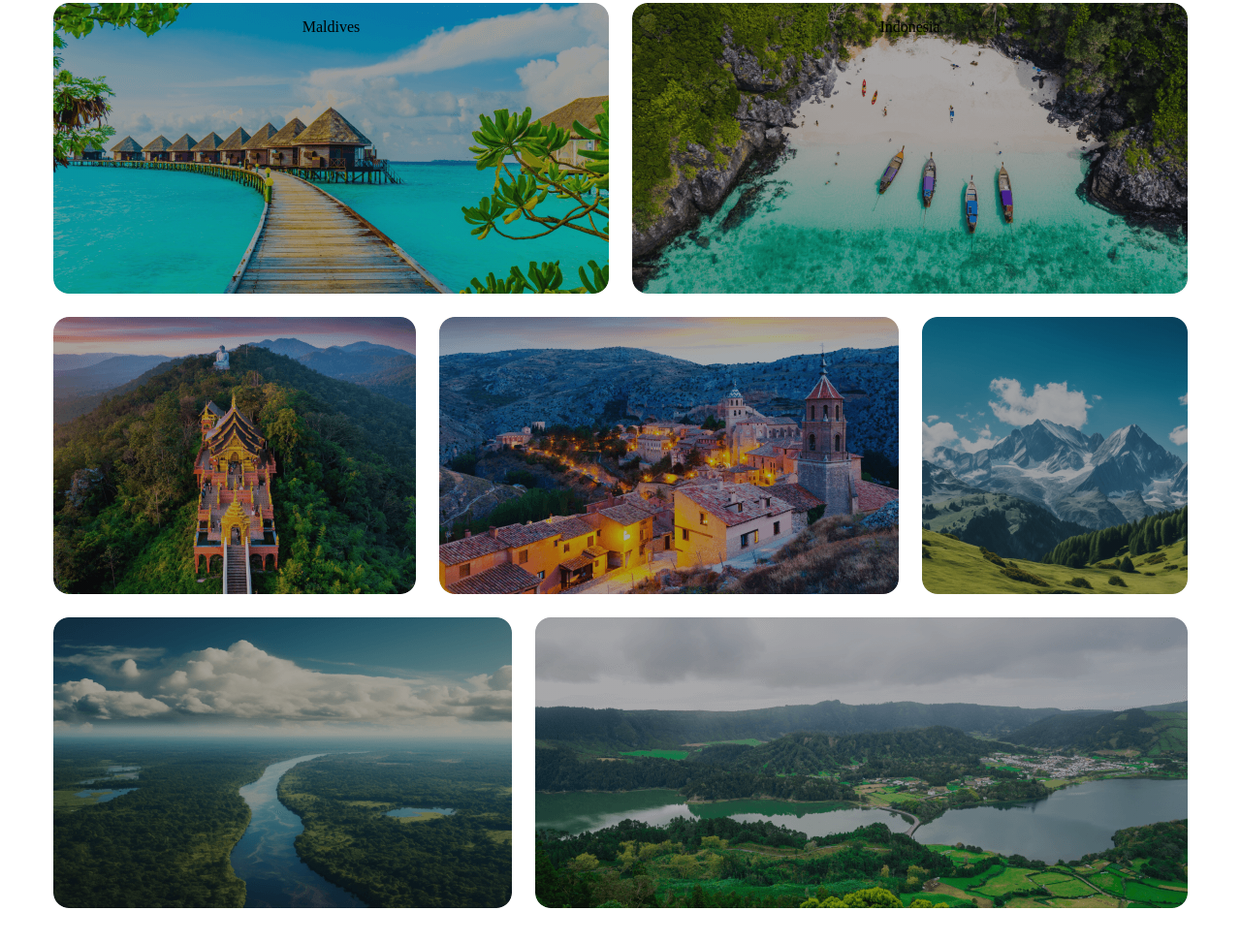
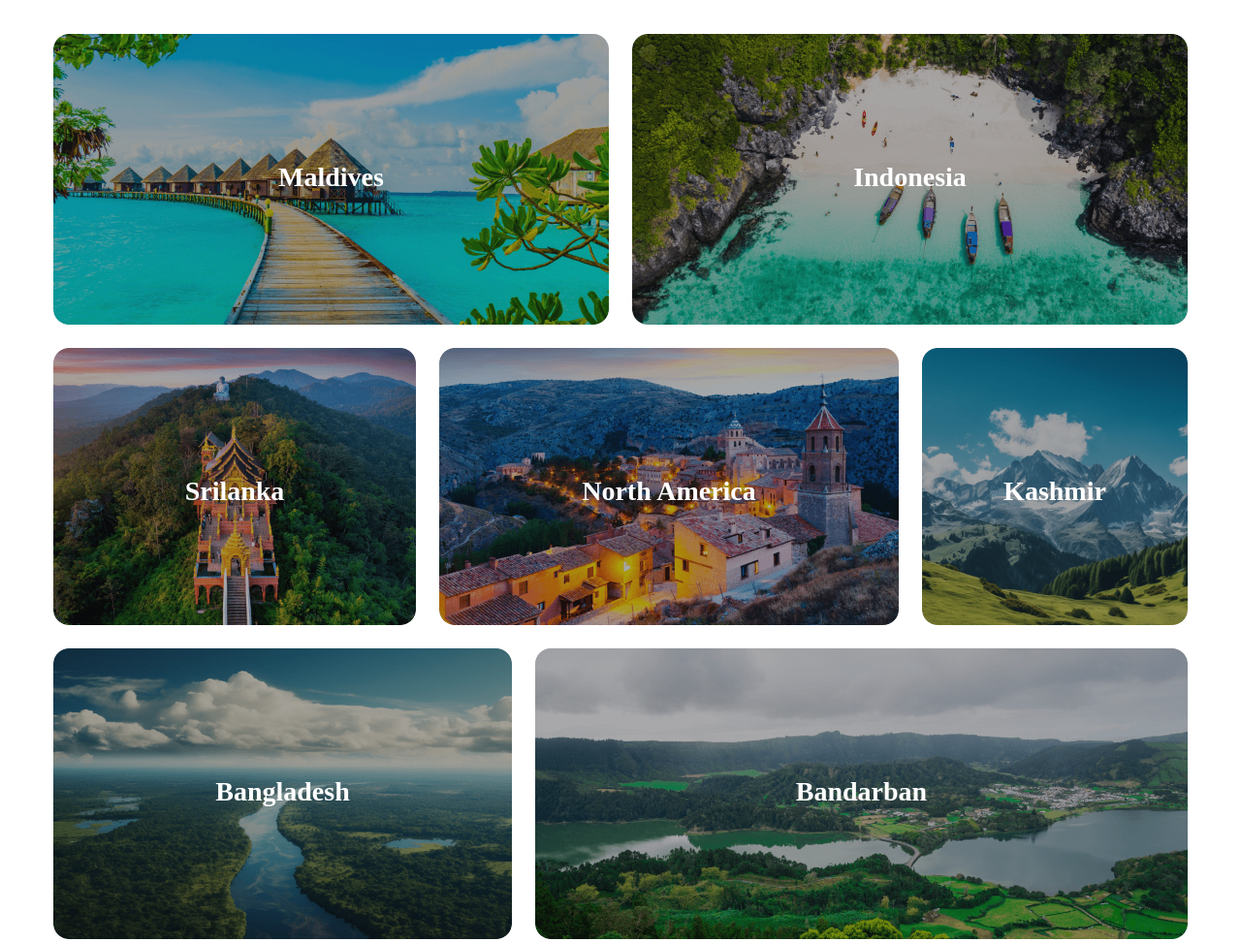
Before and after one commit to rakibulhasanme09/b9-a2-luxury-travel, a plain HTML site: page index.html in a window 1280 px wide. Shown: the part 1517-2489 px from the top of the page at 97% size. Drawn offline with Linux system fonts and the light colour scheme.

Commit message:
sec 2 done

```diff
--- a/index.html
+++ b/index.html
@@ -92,21 +92,21 @@
 
                 <div class="second-row">
                     <div class="image" id="image-3">
-                        <p class="place"></p>
+                        <p class="place">Srilanka</p>
                     </div>
                     <div class="image" id="image-4">
-                        <p class="place"></p>
+                        <p class="place">North America</p>
                     </div>
                     <div class="image" id="image-5">
-                        <p class="place"></p>
+                        <p class="place">Kashmir</p>
                     </div>
                 </div>
                 <div class="third-row">
                     <div class="image" id="image-6">
-                        <p class="place"></p>
+                        <p class="place">Bangladesh</p>
                     </div>
                     <div class="image" id="image-7">
-                        <p class="place"></p>
+                        <p class="place">Bandarban</p>
                     </div>
                 </div>
             </div>
--- a/styles/style.css
+++ b/styles/style.css
@@ -205,6 +205,7 @@ main {
     font-style: normal;
     font-weight: 400;
     line-height: 26px;
+    margin-bottom: 48px;
 }
 
 .image {
@@ -278,6 +279,17 @@ main {
 
     width: 673px;
     height: 300px;
+}
+
+.place {
+    color: #FFF;
+    text-align: center;
+    font-family: Mulish;
+    font-size: 28px;
+    font-style: normal;
+    font-weight: 800;
+    line-height: normal;
+    margin-top: 132px;
 }
 
 
```
